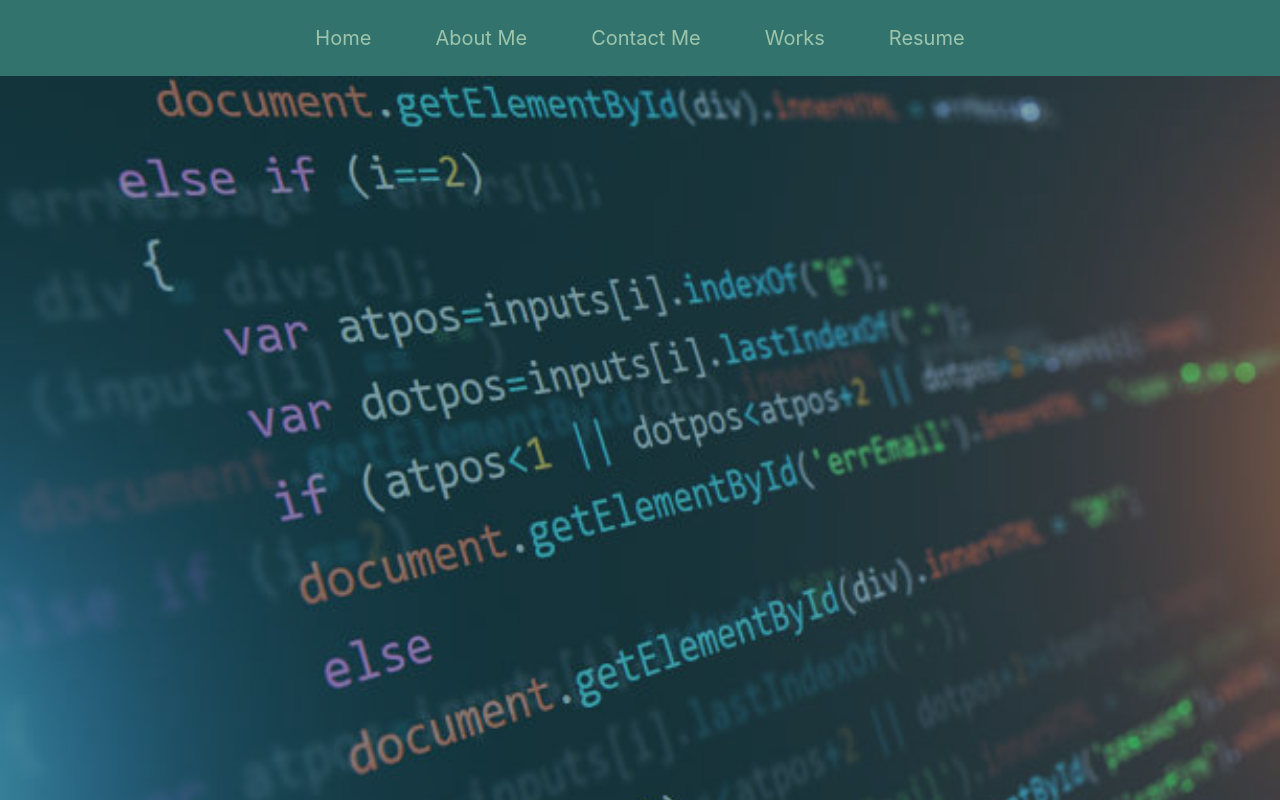
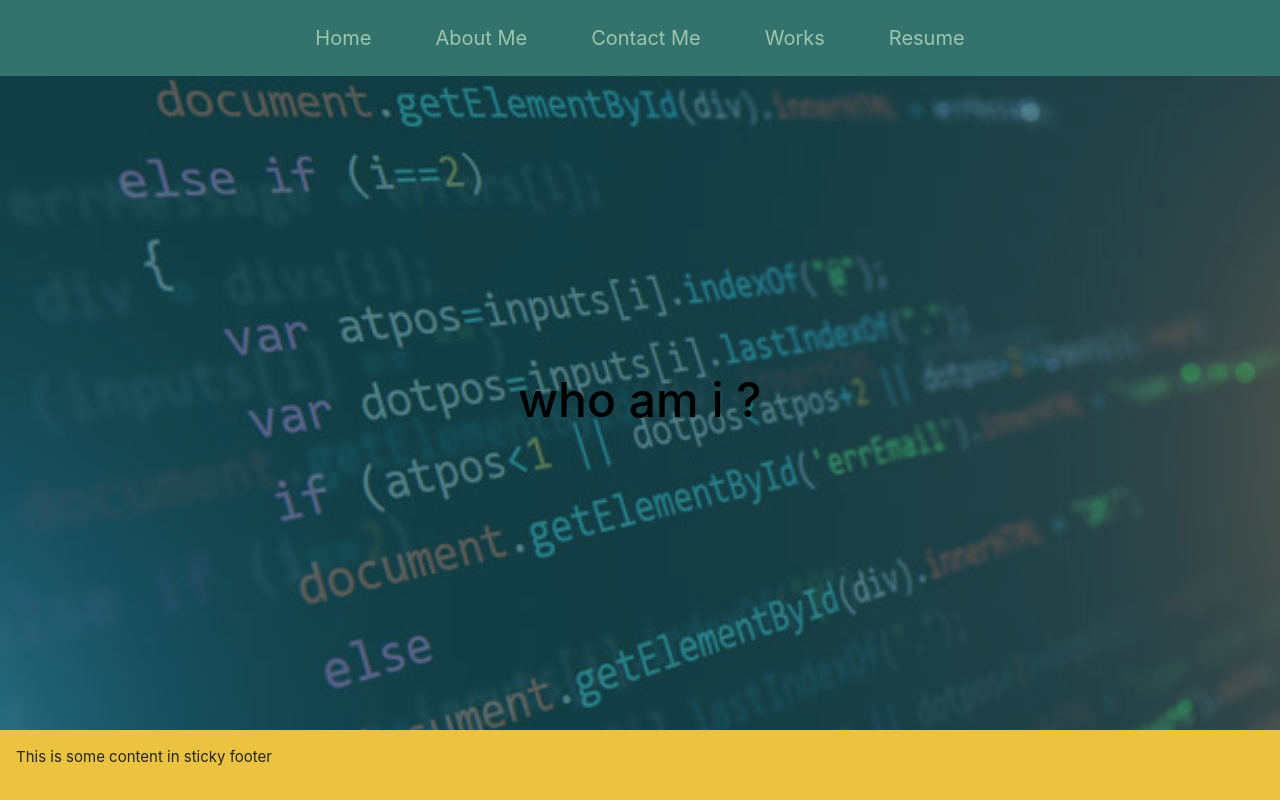
Before and after one commit to maddi124/React-Portfolio, a React (Create React App) app: page /AboutMe in a window 1280 px wide. Shown: the top 800 px of the page. Built offline with nearby package versions, Linux system fonts and the light colour scheme.

Commit message:
add a Footer

```diff
--- a/src/App.js
+++ b/src/App.js
@@ -1,13 +1,16 @@
 import React from 'react';
 import Nav from './components/Nav';
-import Home from './components/Homepage'
+import Home from './components/Homepage';
+import Footer from './components/Footer';
 import './assets/style.css';
+
 function App() {
 return (
   <div>
   <Nav></Nav>
     <main>
 <Home></Home>
+<Footer/>
     </main>
   </div>
 );
--- a/src/assets/style.css
+++ b/src/assets/style.css
@@ -21,5 +21,21 @@
     color: var(--tertiarty);
 }
 img {
-    opacity: 0.5;
+    opacity: 0.3;
 }
+#about{
+        position: absolute;
+        top: 50%;
+        left: 50%;
+        transform: translate(-50%, -50%);
+        color: black;
+}
+.footer{
+    margin-top: 1rem;
+    padding: 1rem;
+    background-color: rgb(235, 195, 64);
+    position: fixed;
+    bottom: 0;
+    left: 0;
+    width: 100%;
+  }
--- /dev/null
+++ b/src/components/Footer/index.js
@@ -0,0 +1,11 @@
+import React from 'react';
+
+function Footer(){
+return (
+    <div className="footer">
+    <p>This is some content in sticky footer</p>
+  </div>
+
+);
+}
+export default Footer;
--- a/src/components/Homepage/index.js
+++ b/src/components/Homepage/index.js
@@ -1,10 +1,11 @@
 import React from 'react';
 import coverImage from "../../assets/cover/coding.jpg";
+
 function Home () {
     return (
         <section>
         <img src={coverImage} style={{ width: "100%" }} alt="cover" />
-            <h1 id="about">Who am I?</h1>
+            <h1 id="about">who am i ?</h1>
       </section>
 
     );
```
